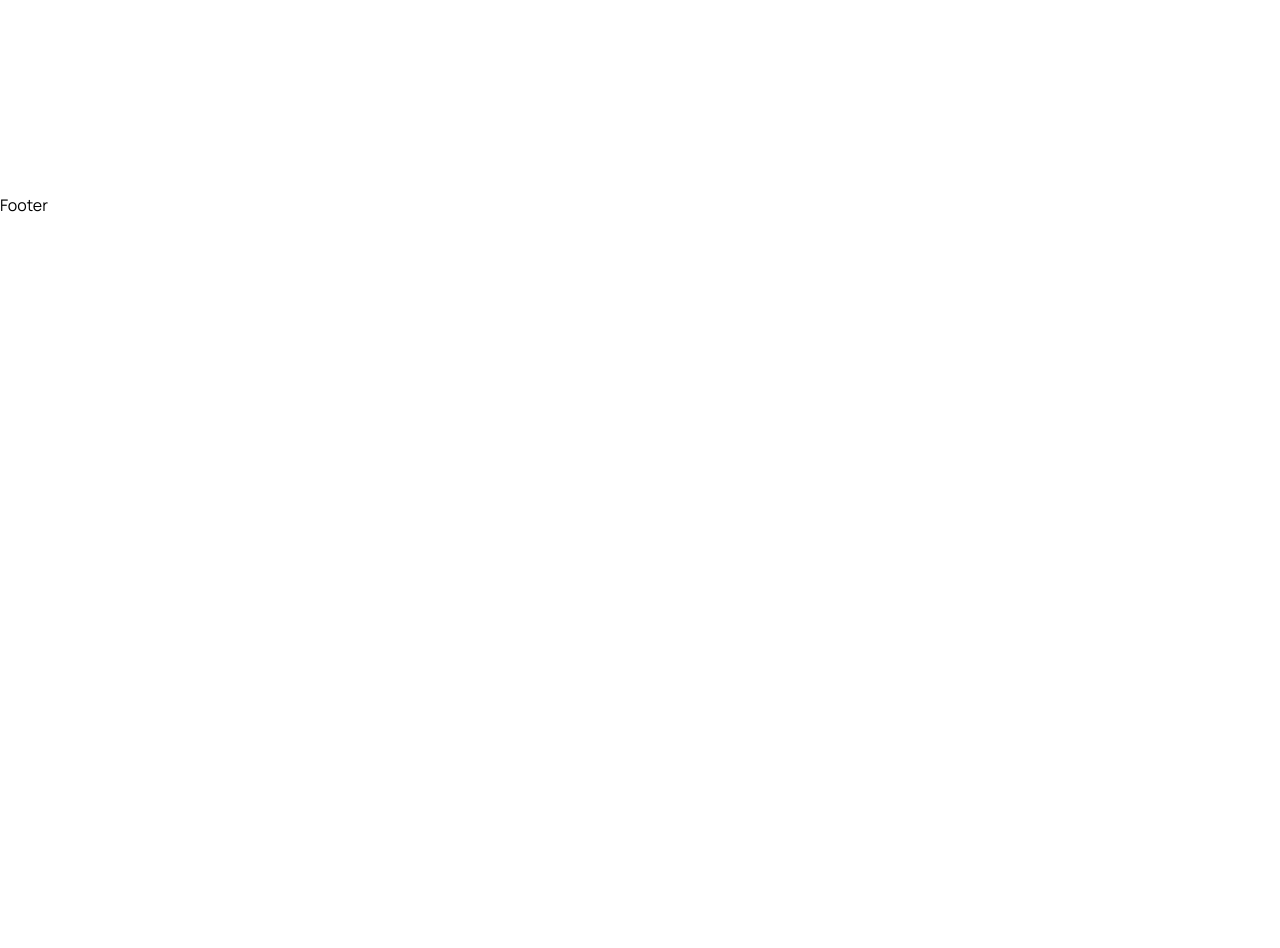
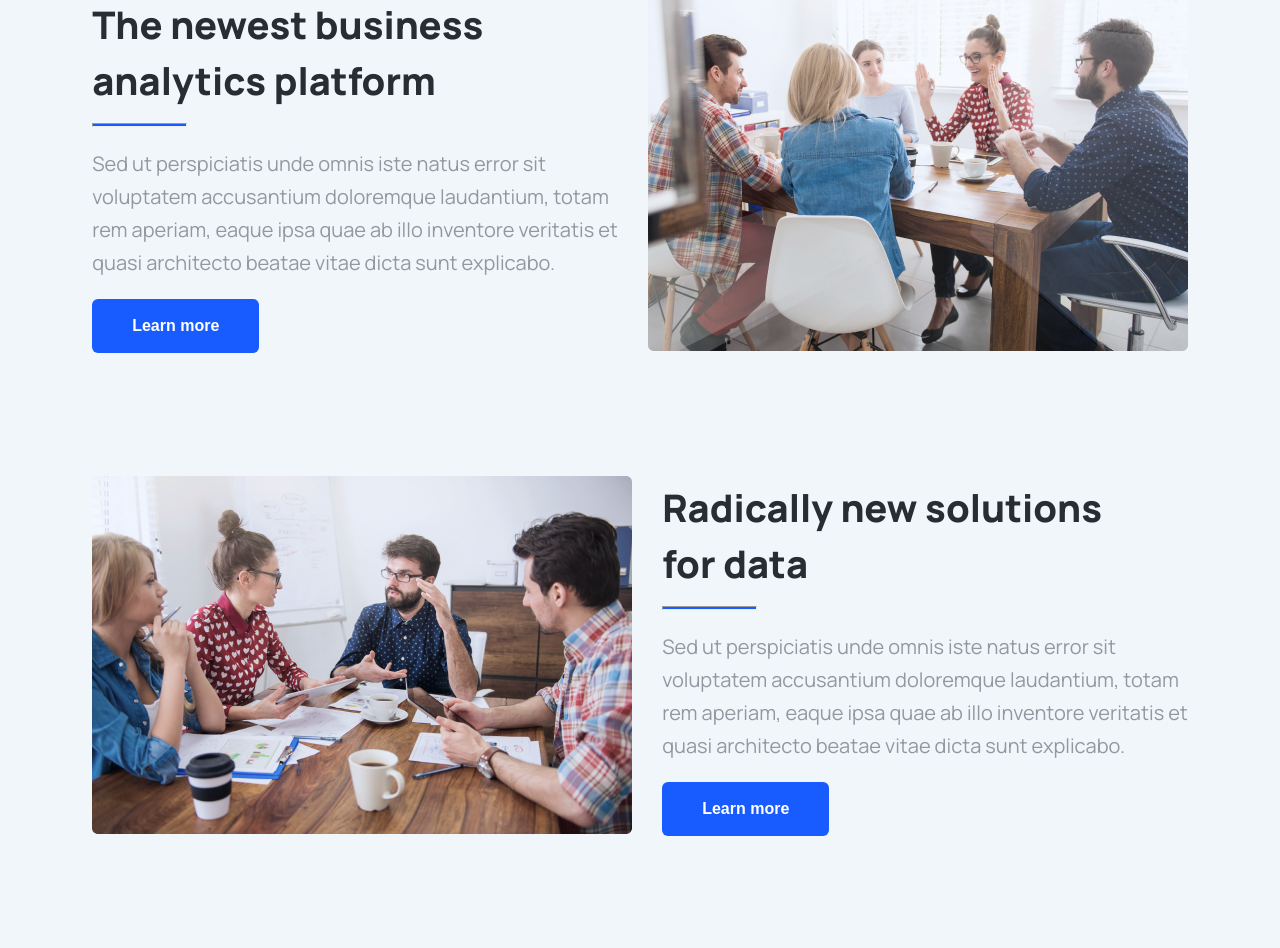
Before and after one commit to paulinasprojects/ensome-dev, a React (Vite) app: page / in a window 1280 px wide. Shown: the part 584-1532 px from the top of the page. Before the commit the page ends 800 px from the top, so only its background shows below. Built offline with nearby package versions, Linux system fonts and the light colour scheme.

Commit message:
added Main Hero Section

```diff
--- /dev/null
+++ b/src/components/main-hero.tsx
@@ -0,0 +1,38 @@
+import "../styles/main-hero.scss"
+import heroOne from '/hero-one.png';
+import heroTwo from '/hero-two.png';
+
+const MainHero = () => {
+  return (
+    <div className="main-hero-main-container">
+      <div className="main-hero-content-container">
+        {/* Top */}
+        <div className="main-hero-top-container">
+          <div className="main-hero-top-content-container">
+            <p className="main-hero-top-title">The newest business <br /> analytics platform</p>
+            <hr className="main-hero-top-hr" />
+            <p className="main-hero-top-description">Sed ut perspiciatis unde omnis iste natus error sit <br /> voluptatem accusantium doloremque laudantium, totam <br /> rem aperiam, eaque ipsa quae ab illo inventore veritatis et <br /> quasi architecto beatae vitae dicta sunt explicabo.</p>
+            <button className="main-hero-top-button">Learn more</button>
+          </div>
+          <div>
+            <img src={heroOne} alt="" className="main-hero-top-image" />
+          </div>
+        </div>
+        {/* Bottom */}
+        <div className="main-hero-bottom-container">
+          <div>
+            <img src={heroTwo} alt="" />
+          </div>
+          <div className="main-hero-bottom-content-container">
+            <p className="main-hero-bottom-title">Radically new solutions <br /> for data</p>
+            <hr className="main-hero-bottom-hr" />
+            <p className="main-hero-bottom-description">Sed ut perspiciatis unde omnis iste natus error sit <br /> voluptatem accusantium doloremque laudantium, totam <br /> rem aperiam, eaque ipsa quae ab illo inventore veritatis et <br /> quasi architecto beatae vitae dicta sunt explicabo.</p>
+            <button className="main-hero-bottom-button">Learn more</button>
+          </div>
+        </div>
+      </div>
+    </div>
+  )
+}
+
+export default MainHero
--- a/src/pages/home-page.tsx
+++ b/src/pages/home-page.tsx
@@ -1,9 +1,11 @@
+import MainHero from "../components/main-hero"
 import TopHero from "../components/top-hero"
 
 const HomePage = () => {
   return (
     <>
     <TopHero/>
+    <MainHero/>
     </>
   )
 }
--- /dev/null
+++ b/src/styles/main-hero.scss
@@ -0,0 +1,113 @@
+@import "./responsive.scss";
+
+.main-hero-main-container {
+  background-color: var(--background);
+
+  .main-hero-content-container {
+    display: flex;
+    flex-direction: column;
+    justify-content: center;
+    align-items: center;
+    gap: 120px;
+    padding-top: 120px;
+    padding-bottom: 120px;
+  }
+
+  .main-hero-top-container {
+    display: flex;
+    align-items: center;
+    gap: 30px;
+
+    .main-hero-top-content-container {
+     .main-hero-top-title {
+      color: var(--black);
+      font-size: var(--heading-two);
+      font-weight: 800;
+      line-height: var(--leading-xl);
+     }
+
+     .main-hero-top-hr {
+      margin-top: 15px;
+      width: 95px;
+      height: 4px;
+      background-color: var(--primary-blue);
+     }
+
+     .main-hero-top-description {
+      margin-top: 20px;
+      margin-bottom: 20px;
+      color: var(--grey);
+      font-size: var(--heading-five);
+      line-height: var(--leading-ml);
+      font-weight: normal;
+     }
+     .main-hero-top-button {
+      background-color: var(--primary-blue);
+      color: var(--white);
+      border-radius: 6px;
+      padding-top: 15px;
+      padding-bottom: 15px;
+      padding-left: 40px;
+      padding-right: 40px;
+      border: none;
+      outline: none;
+      cursor: pointer;
+      font-size: var(--large);
+      font-weight: bold;
+      line-height: var(--leading-sm);
+     }
+
+     .main-hero-top-button:hover {
+      background-color: #467dff;
+     }
+    }
+  }
+  .main-hero-bottom-container {
+    display: flex;
+    align-items: center;
+    gap: 30px;
+
+    .main-hero-bottom-content-container {
+      .main-hero-bottom-title {
+        color: var(--black);
+        font-size: var(--heading-two);
+        font-weight: 800;
+        line-height: var(--leading-xl);
+      }
+      .main-hero-bottom-hr {
+        margin-top: 15px;
+        width: 95px;
+        height: 4px;
+        background-color: var(--primary-blue);
+      }
+      .main-hero-bottom-description {
+        margin-top: 20px;
+        margin-bottom: 20px;
+        color: var(--grey);
+        font-size: var(--heading-five);
+        line-height: var(--leading-ml);
+        font-weight: normal;
+      }
+
+      .main-hero-bottom-button {
+        background-color: var(--primary-blue);
+        color: var(--white);
+        border-radius: 6px;
+        padding-top: 15px;
+        padding-bottom: 15px;
+        padding-left: 40px;
+        padding-right: 40px;
+        border: none;
+        outline: none;
+        cursor: pointer;
+        font-size: var(--large);
+        font-weight: bold;
+        line-height: var(--leading-sm);
+      }
+      .main-hero-bottom-button:hover {
+        background-color: #467dff;
+      }
+    }
+  }
+
+}
--- a/src/styles/top-hero.scss
+++ b/src/styles/top-hero.scss
@@ -64,8 +64,10 @@
           .top-hero-play-icon {
             width: 24px;
             height: 24px;
-            color: var(--white);
           }
+        }
+        .top-hero-watch-demo-button:hover {
+          color: var(--primary-blue);
         }
       }
     }
```
Also changed, not shown: public/hero-one.png (added), public/hero-two.png (added).
